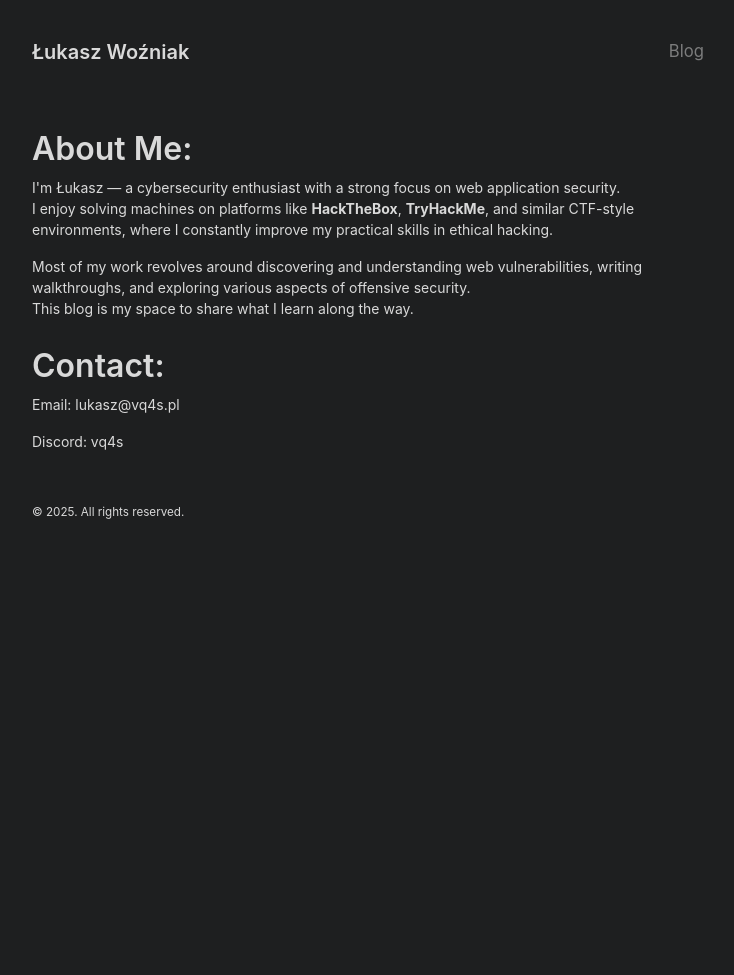
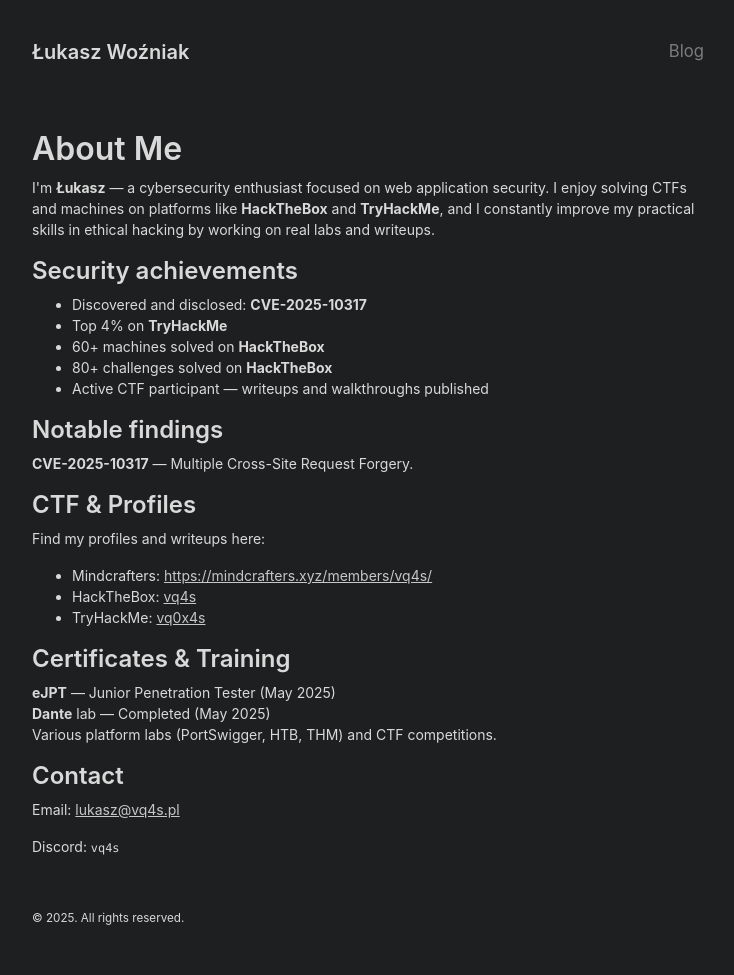
Before and after one commit to vq4s/vq4s.github.io, a Jekyll site: the page built from index.html, in a window 1280 px wide. Shown: the whole page, without its empty margins (272-1006 px from the left). Built offline with Jekyll 4.4.1, drawn with Linux system fonts in a browser that asks for light colours; the list of posts is cut into pages by our own code; before the commit the page ends 900 px from its top, so only the background shows below that.

Commit message:
Revise About Me section and add contact info
Updated personal information and achievements in the About Me section, improved formatting, and added contact details.

```diff
--- a/index.html
+++ b/index.html
@@ -4,17 +4,45 @@
 ---
 
 <section class="about-me">
-  <h1> About Me: </h1>
+  <h1>About Me</h1>
   <p>
-    I'm Łukasz — a cybersecurity enthusiast with a strong focus on web application security.<br>
-    I enjoy solving machines on platforms like <strong>HackTheBox</strong>, <strong>TryHackMe</strong>, and similar CTF-style environments, where I constantly improve my practical skills in ethical hacking.
+    I'm <strong>Łukasz</strong> — a cybersecurity enthusiast focused on web application security.
+    I enjoy solving CTFs and machines on platforms like <strong>HackTheBox</strong> and <strong>TryHackMe</strong>,
+    and I constantly improve my practical skills in ethical hacking by working on real labs and writeups.
   </p>
+
+  <h2>Security achievements</h2>
+  <ul>
+    <li>Discovered and disclosed: <strong>CVE-2025-10317</strong></li>
+    <li>Top 4% on <strong>TryHackMe</strong></li>
+    <li>60+ machines solved on <strong>HackTheBox</strong></li>
+    <li>80+ challenges solved on <strong>HackTheBox</strong></li>
+    <li>Active CTF participant — writeups and walkthroughs published</li>
+  </ul>
+
+  <h2>Notable findings</h2>
   <p>
-    Most of my work revolves around discovering and understanding web vulnerabilities, writing walkthroughs, and exploring various aspects of offensive security.<br>
-    This blog is my space to share what I learn along the way.
+    <strong>CVE-2025-10317</strong> — Multiple Cross-Site Request Forgery.
   </p>
-  <h1>Contact: </h1>
-  <p> Email: lukasz@vq4s.pl  </p>
-  <p> Discord: vq4s</p>
 
+  <h2>CTF & Profiles</h2>
+  <p>
+    Find my profiles and writeups here:
+  </p>
+  <ul>
+    <li>Mindcrafters: <a href="https://mindcrafters.xyz/members/vq4s/" target="_blank" rel="noopener">https://mindcrafters.xyz/members/vq4s/</a></li>
+    <li>HackTheBox: <a href="https://app.hackthebox.com/users/213062" target="_blank" rel="noopener">vq4s</a></li>
+    <li>TryHackMe: <a href="https://tryhackme.com/p/vq0x4s" target="_blank" rel="noopener">vq0x4s</a></li>
+    </ul>
+
+  <h2>Certificates & Training</h2>
+  <p>
+    <strong>eJPT</strong> — Junior Penetration Tester (May 2025)<br>
+    <strong>Dante</strong> lab — Completed (May 2025)<br>
+    Various platform labs (PortSwigger, HTB, THM) and CTF competitions.
+  </p>
+
+  <h2>Contact</h2>
+  <p>Email: <a href="mailto:lukasz@vq4s.pl">lukasz@vq4s.pl</a></p>
+  <p>Discord: <code>vq4s</code></p>
 </section>
```
